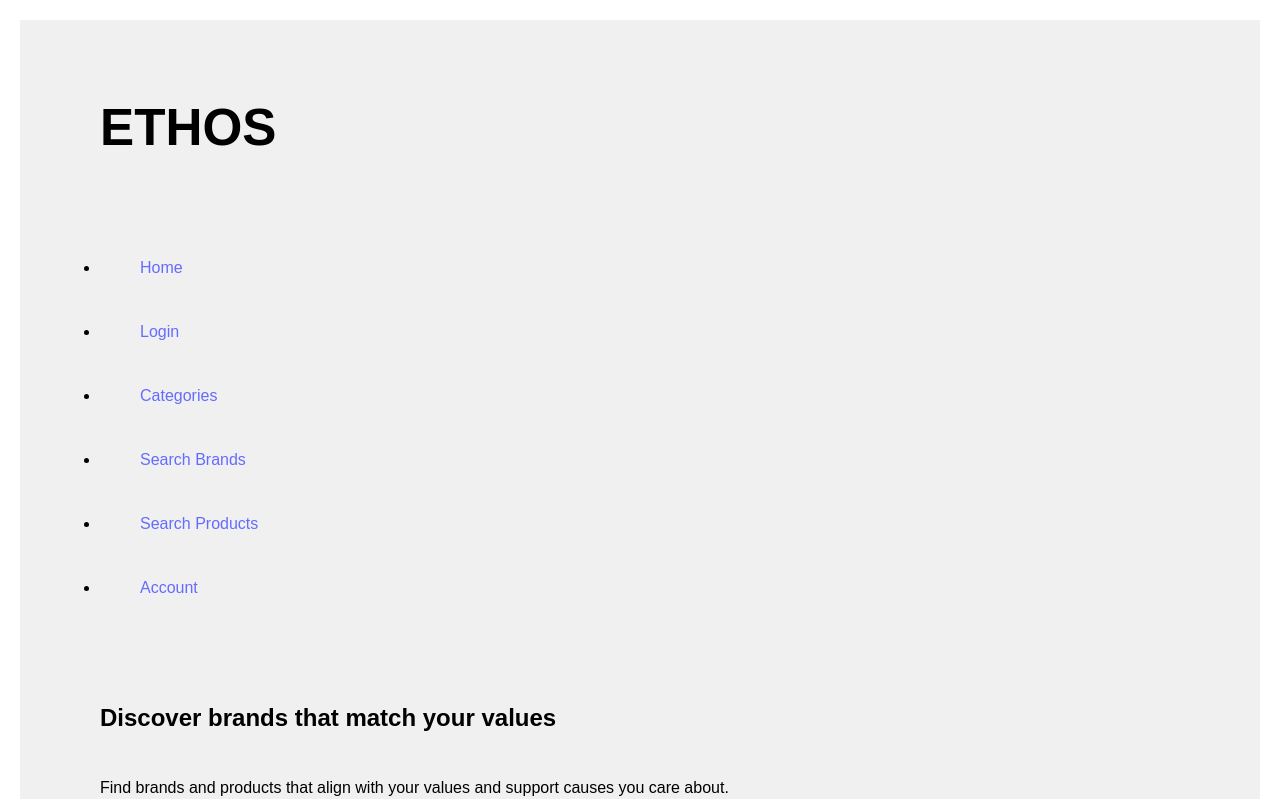
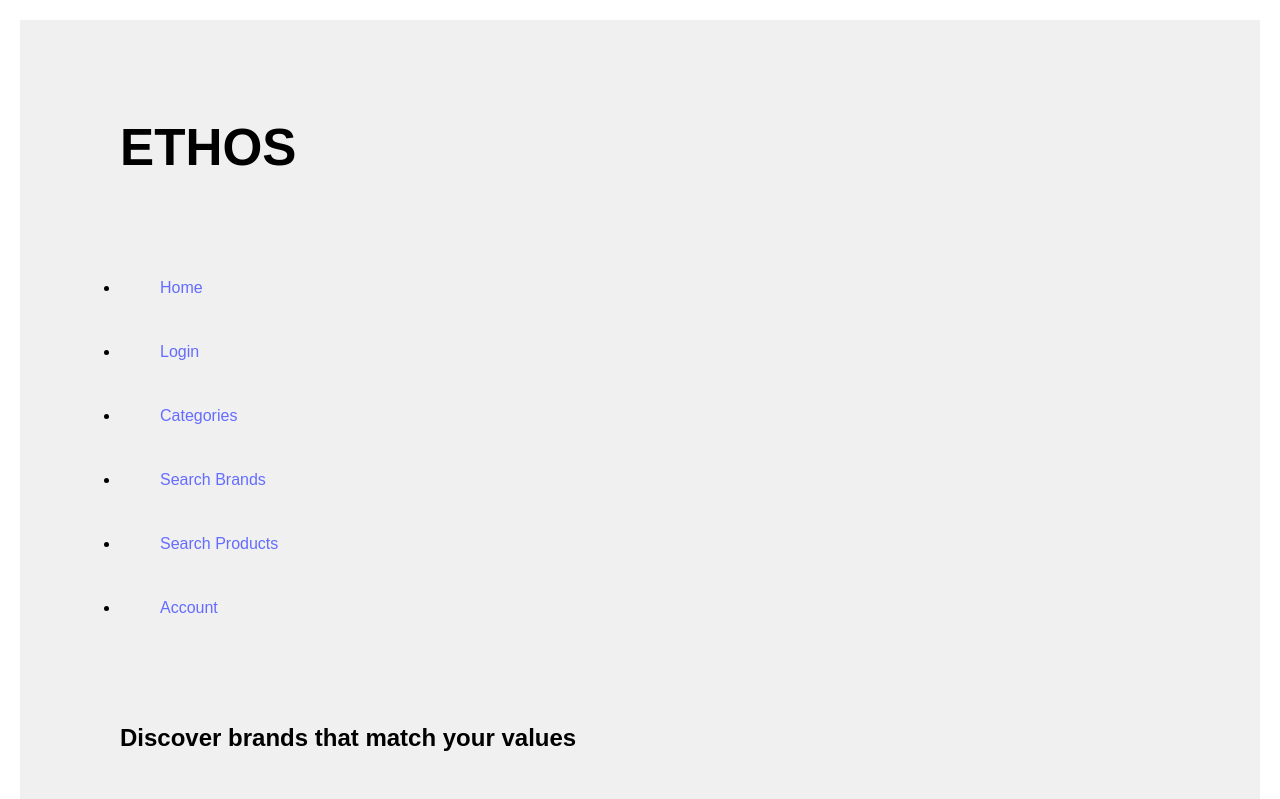
Before and after one commit to ethos-value-based-ecommerce/ethos-webapp, a React (Vite) app in the folder client/ethos-webapp/: page / in a window 1280 px wide. Shown: the top 799 px of the page. Built offline with nearby package versions, Linux system fonts and the light colour scheme.

Commit message:
Added feedback given by Sharon C.

```diff
--- a/client/ethos-webapp/src/App.jsx
+++ b/client/ethos-webapp/src/App.jsx
@@ -7,14 +7,14 @@ import LoginPage from './pages/LoginPage';
 
 function App() {
   return (
-    <>
+
       <Router>
         <Routes>
           <Route index element={<HomePage />} />
           <Route path='/login' element={<LoginPage />} />
         </Routes>
       </Router>
-    </>
+
   )
 }
 
--- a/client/ethos-webapp/src/components/BrandCard.jsx
+++ b/client/ethos-webapp/src/components/BrandCard.jsx
@@ -3,7 +3,6 @@ import React from 'react';
 // Function to render the Brand Card
 function BrandCard({ brandImage, brandTitle, brandDescription, brandMission, brandWebsite, brandLinkText, alt }) {
     return (
-        <>
         <article className="brand-card">
             <div className="brand-card_image">
                 <img src={brandImage} alt={alt} />
@@ -17,7 +16,6 @@ function BrandCard({ brandImage, brandTitle, brandDescription, brandMission, bra
                 </a>
             </div>
         </article>
-        </>
 )}
 
 
--- a/client/ethos-webapp/src/components/ProductCard.jsx
+++ b/client/ethos-webapp/src/components/ProductCard.jsx
@@ -3,7 +3,6 @@ import React from 'react';
 // Function to render the product card
 function ProductCard({productImage, productTitle, productPrice, productDescription, productWebsite, productLinkText}) {
     return (
-        <>
         <article className="product-card">
             <div className="product-card_image">
                 <img src={productImage} alt={alt} />
@@ -17,7 +16,6 @@ function ProductCard({productImage, productTitle, productPrice, productDescripti
                 </a>
             </div>
         </article>
-        </>
 )}
 
 
--- a/client/ethos-webapp/src/components/ValuesTag.jsx
+++ b/client/ethos-webapp/src/components/ValuesTag.jsx
@@ -3,11 +3,11 @@ import React from 'react';
 // Function to create a tag for the values
 const ValuesTag = () =>{
     return (
-        <>
+
         <div className="values-tag">
             <h2>{value-tag}</h2>
         </div>
-        </>
+
 )}
 
 export default ValuesTag;
--- a/client/ethos-webapp/src/pages/HomePage.jsx
+++ b/client/ethos-webapp/src/pages/HomePage.jsx
@@ -43,7 +43,7 @@ const HomePage = () => {
   ];
   // Function to render the home page, including the header, navigation bar, discover section, categories section, and featured section
   return (
-    <>
+    <main className='main-page'>
      <header className='website-header'>
         <h1>ETHOS</h1>
      </header>
@@ -91,8 +91,8 @@ const HomePage = () => {
                 ))}
         </div>
      </section>
+</main>
 
-    </>
   )
 
 }
--- a/client/ethos-webapp/src/pages/LoginPage.jsx
+++ b/client/ethos-webapp/src/pages/LoginPage.jsx
@@ -17,8 +17,8 @@ const LoginPage = () => {
     };
 
    return(
-       <>
-       <main>
+
+       <section className="login-page">
            <div className="login-welcome">
            <h1>ETHOS</h1>
            <h2> Welcome Back!</h2>
@@ -56,8 +56,8 @@ const LoginPage = () => {
 
             </form>
         </div>
-    </main>
-       </>
+    </section>
+
    )
 }
 
```
